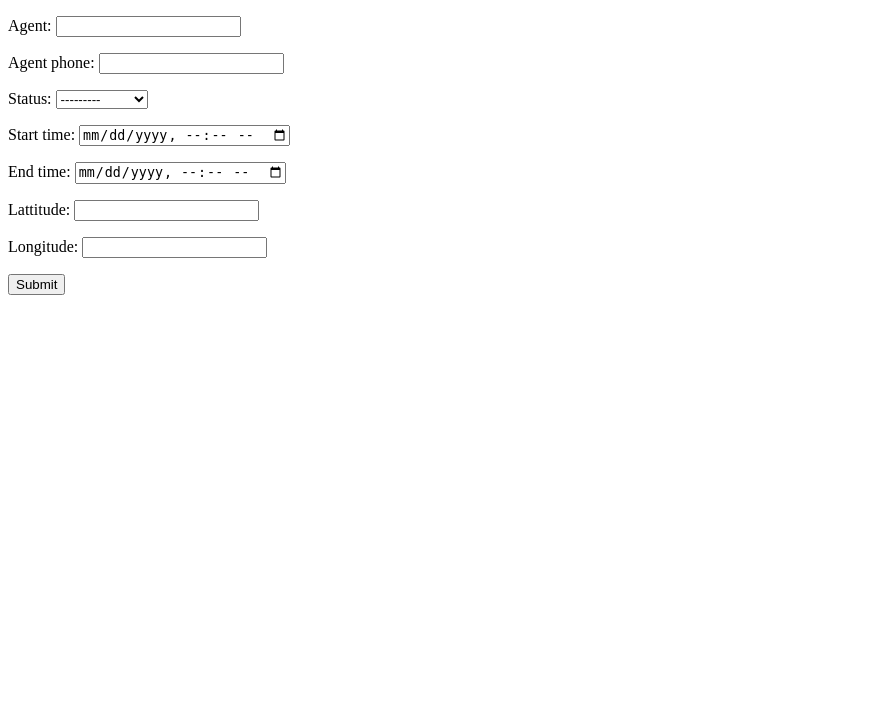
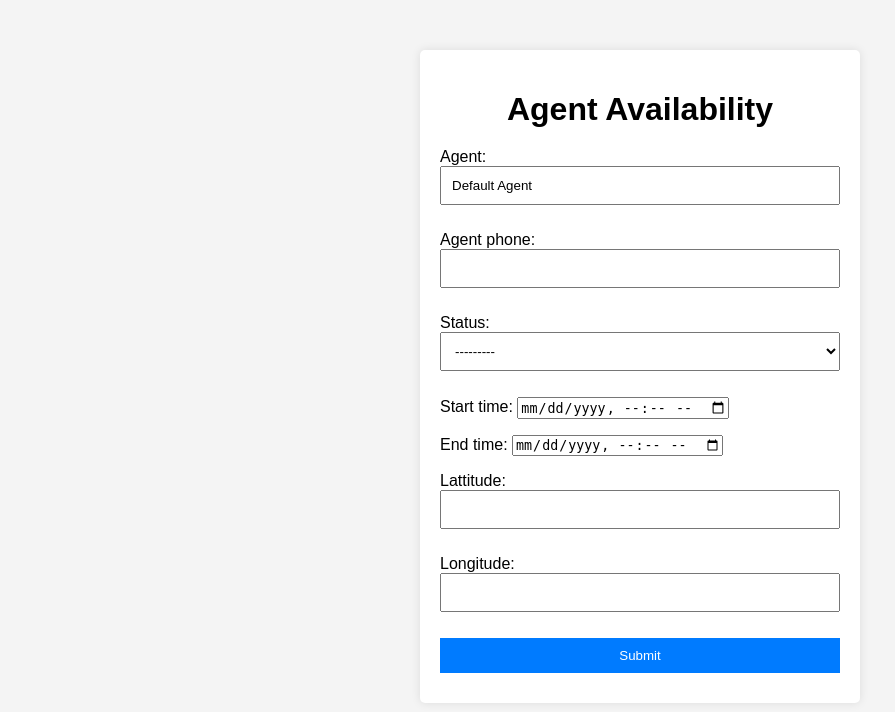
Before and after one commit to AI-ApeX-DeV/Infosys_Online_Insurance_Project, a Django app: page /agent-update/ in a window 1280 px wide. Shown: the top 712 px of the page, without its empty margins (0-895 px from the left). Run offline with Django 5.2, Linux system fonts and the light colour scheme.

Commit message:
added agent registration page

```diff
--- a/team2/online_insurance/models.py
+++ b/team2/online_insurance/models.py
@@ -11,7 +11,7 @@ class UserInfo(models.Model):
 
 class AgentAvailability(models.Model):
     #agent=models.ForeignKey(User,on_delete=models.CASCADE)
-    agent=models.CharField(max_length=100)
+    agent=models.CharField(max_length=100,default='Default Agent')
     agent_phone=models.IntegerField()
     status=models.CharField(max_length=20,choices=[('available','Available'),('unavailable','Unavailable')])
     start_time=models.DateTimeField()
--- /dev/null
+++ b/team2/online_insurance/static/AgentPage_css.css
@@ -0,0 +1,47 @@
+/* styles.css */
+
+body {
+    font-family: Arial, sans-serif;
+    margin: 0;
+    padding: 0;
+    background-color: #f4f4f4;
+}
+
+.container {
+    max-width: 400px;
+    margin: 50px auto;
+    padding: 20px;
+    background-color: #fff;
+    border-radius: 5px;
+    box-shadow: 0 0 10px rgba(0, 0, 0, 0.1);
+}
+
+h1 {
+    text-align: center;
+    margin-bottom: 20px;
+}
+
+form {
+    margin-top: 20px;
+}
+
+input[type="text"],
+input[type="number"],
+select,
+button {
+    width: 100%;
+    padding: 10px;
+    margin-bottom: 10px;
+    box-sizing: border-box;
+}
+
+button {
+    background-color: #007bff;
+    color: #fff;
+    border: none;
+    cursor: pointer;
+}
+
+button:hover {
+    background-color: #0056b3;
+}
--- a/team2/online_insurance/templates/agent.html
+++ b/team2/online_insurance/templates/agent.html
@@ -1,17 +1,24 @@
+<!-- agent.html -->
+{% load static %}
 <!DOCTYPE html>
 <html lang="en">
 <head>
     <meta charset="UTF-8">
     <meta name="viewport" content="width=device-width, initial-scale=1.0">
-    <title>Document</title>
+    <title>Agent Availability</title>
+    <link rel="stylesheet" href="{% static 'AgentPage_css.css' %}">
 </head>
 <body>
-    <div>
-        <form  method="POST" action="">
-            {% csrf_token %}
-            {{form.as_p}}
-            <input type="submit" value="Submit" />
-        </form>
-    </div>
+    <main>
+        <div class="container">
+            <h1>Agent Availability</h1>
+            <form id="agentForm" method="post">
+                {% csrf_token %}
+                {{ form.as_p }}
+                <button type="submit">Submit</button>
+            </form>
+        </div>
+    </main>
+    <!-- <script src="{% static 'script.js' %}"></script> -->
 </body>
 </html>
```
Also changed, not shown: team2/online_insurance/settings.py (+8 -0 lines), team2/db.sqlite3, team2/online_insurance/migrations/0003_agentavailability_agent.py (added).
